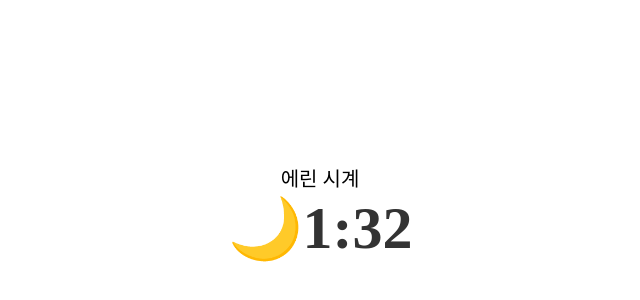
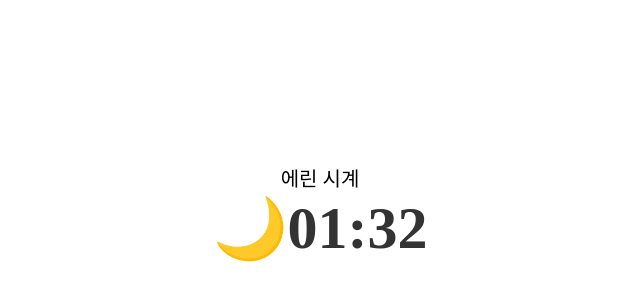
Before and after one commit to emotionbug/mabi-erinn-clock, a plain HTML site: page index.html in a window 1280 px wide. Shown: the part 172-472 px from the top of the page, without its empty margins (320-960 px from the left). Drawn offline with Linux system fonts and the light colour scheme.

Commit message:
HH:mm 포맷으로 보이도록 수정

```diff
--- a/index.html
+++ b/index.html
@@ -61,9 +61,8 @@
 
         const restSec = Math.round(((curDate - resetDate) / 1000 % (36 * 60)) - 24);
 
-        let h = Math.floor(restSec / 90);
-        let m = Math.floor((restSec % 90) / 1.5);
-        m = checkTime(m);
+        let h = checkTime(Math.floor(restSec / 90));
+        let m = checkTime(Math.floor((restSec % 90) / 1.5));
         document.getElementById('clock').innerHTML = h + ":" + m;
         const emojiElement = document.getElementById('emoji');
         if (h >= 6 && h < 18) {
```
